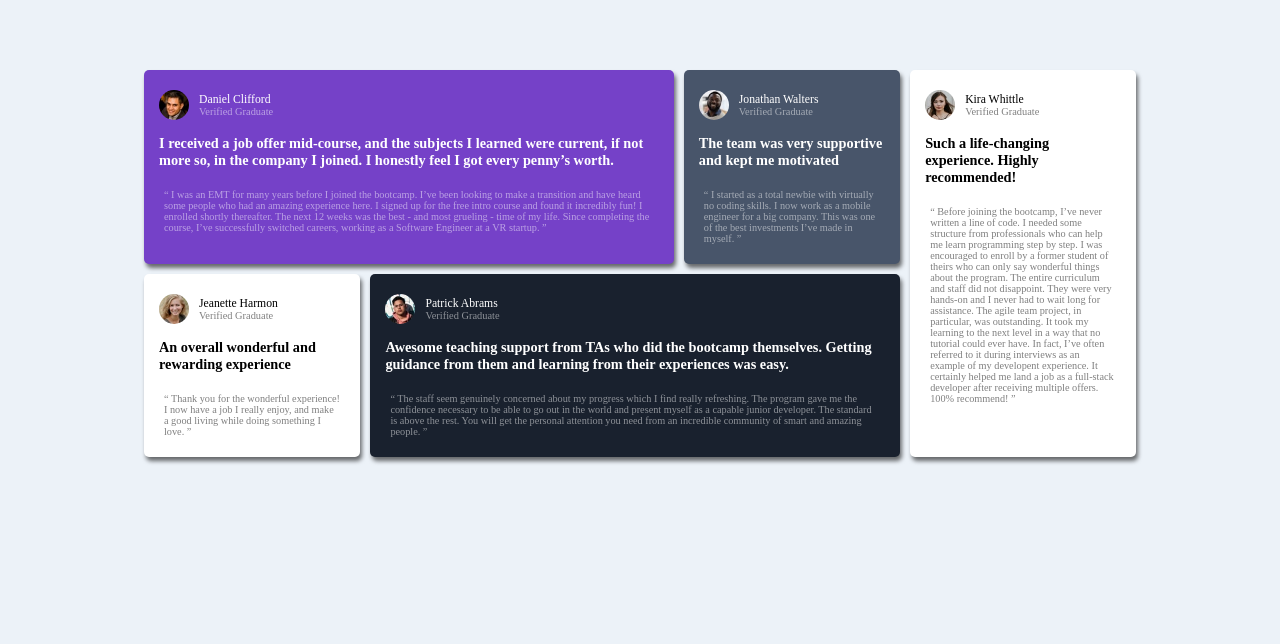
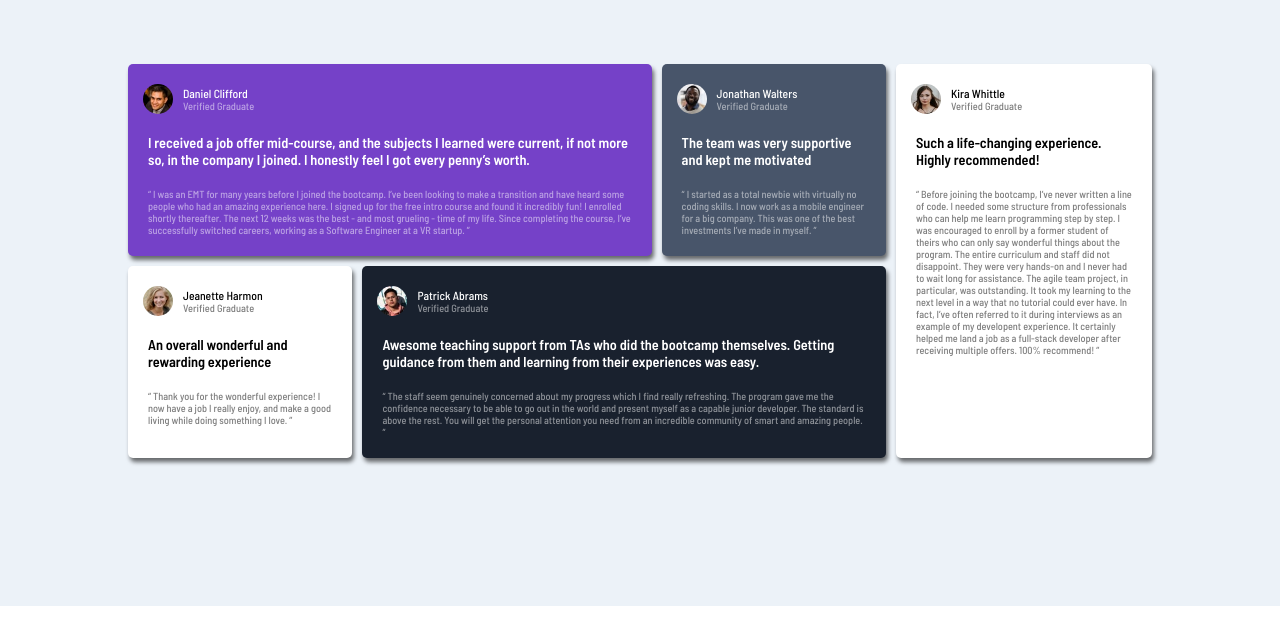
Before and after one commit to MariaWadih/First-Web-Page, a plain HTML site: page index.html in a window 1280 px wide. Drawn offline with Linux system fonts and the light colour scheme.

Commit message:
Update style.css

```diff
--- a/style.css
+++ b/style.css
@@ -5,53 +5,45 @@
 font-size: 13px;
 }
 .page{
-
 background-color:#ecf2f8 ;
 display:flex;
-padding:20px;
-
+padding: 5%;
+padding-top:5%;
+padding-bottom:10%;
+flex-direction:column;
+font-family: 'Barlow Semi Condensed', sans-serif;
 }
 
+
 .left-block{
-margin:50px 5px 50px 50px;
-margin-left:10%;
-margin-bottom:40%;
-
-flex-basis:77%;
 display:flex;
 flex-direction:column;
 }
+
 .right-block{
-margin:50px 10px 50px 5px;
-margin-right:10%;
-flex-basis:23%;
-margin-bottom:40%;
-
 background-color:white;
 }
 .top{
-flex-basis:50%;
 display:flex;
-flex-direction:row;
-margin-bottom:10px;
+flex-direction:column;
 }
+
 .bottom{
-flex-basis:50%;
 display:flex;
-flex-direction:row;
+flex-direction:column;
 }
+
 .p1, .p4{
-    flex-basis:71%;
+    margin-bottom:20px;
     color:white;
 
 }
-.p2,.p3{
-    flex-basis:29%;
+.p4,.p3{
+   margin-top:20px;
+}
 
+.p1{
 
-}
-.p1{
-    margin-right:10px ;
     background-color:#7541c8 ;
 }
 .p2{
@@ -59,15 +51,13 @@ flex-direction:row;
     color:white;
 }
 .p3{
-    margin-right:10px;
     background-color:white;
-
     }
 .p4{
     background-color:#19212e ;
 }
 h4{
-    margin:15px;
+    margin:20px;
     font-size: 1.1rem;
 }
  .text{
@@ -97,50 +87,50 @@ img{
     border-radius: 5px;
     box-shadow: 2px 4px 4px 0px rgba(0,0,0,0.57);
 }
-@media(max-width: 576px){
-     left-block,  .top, .bottom, .p1, .p2, .p3{
-        flex-direction:column;
-        width:430px;
-        margin:0;
-     }
-   .page{
-    flex-direction:column;
-
-   }
-
+@media(min-width:576px){
     .right-block{
-        flex-direction:row;
-        margin:0 2px 40px 10px;
-
+flex-basis: 20%;
     }
     .p1{
-
-        margin-left:10px;
+flex-basis: 70%;
 margin-right:10px;
-        margin-top:40px;
-        margin-bottom: 20px;
+margin-bottom:-10px;
     }
-
     .p2{
-
-        margin-bottom:20px;
-        margin-left:10px;
+flex-basis: 30%;
+margin-bottom:-10px;
 margin-right:10px;
     }
     .p3{
-
+        flex-basis: 30%;
+margin-bottom:20px;
 margin-right:10px;
-        margin-left:10px;
     }
     .p4{
-        margin-top: 20px;
-        margin-right:-10px;
-        margin-bottom:20px;
-        margin-left:10px;
+        flex-basis: 70%;
+margin-right:10px;
     }
-    .left-block, .top, .bottom{
-        margin:0;
+    .top{
+flex-basis: 50%;
+flex-direction: row;
 
     }
+    .bottom{
+        flex-basis: 50%;
+        flex-direction: row;
 
     }
+    .page{
+        flex-direction: row;
+        padding-right:10%;
+      padding-left:10%;
+    }
+    .left-block{
+        flex-direction:column;
+        flex-basis:75%;
+    }
+    .right-block{
+        flex-basis:25%;
+        margin-bottom:20px;
+    }
+}
```
Lines whose indentation alone changed are shown as unchanged.
